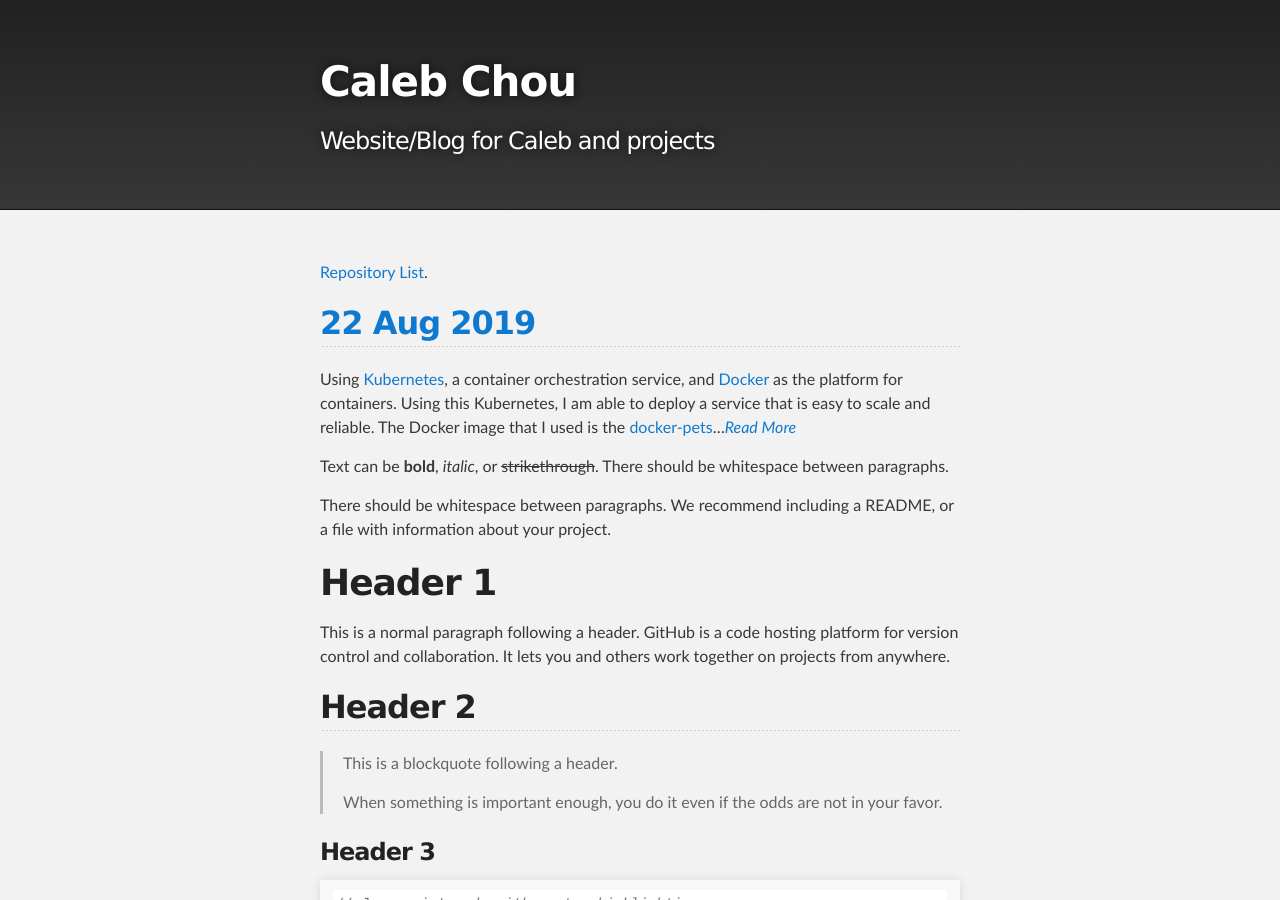
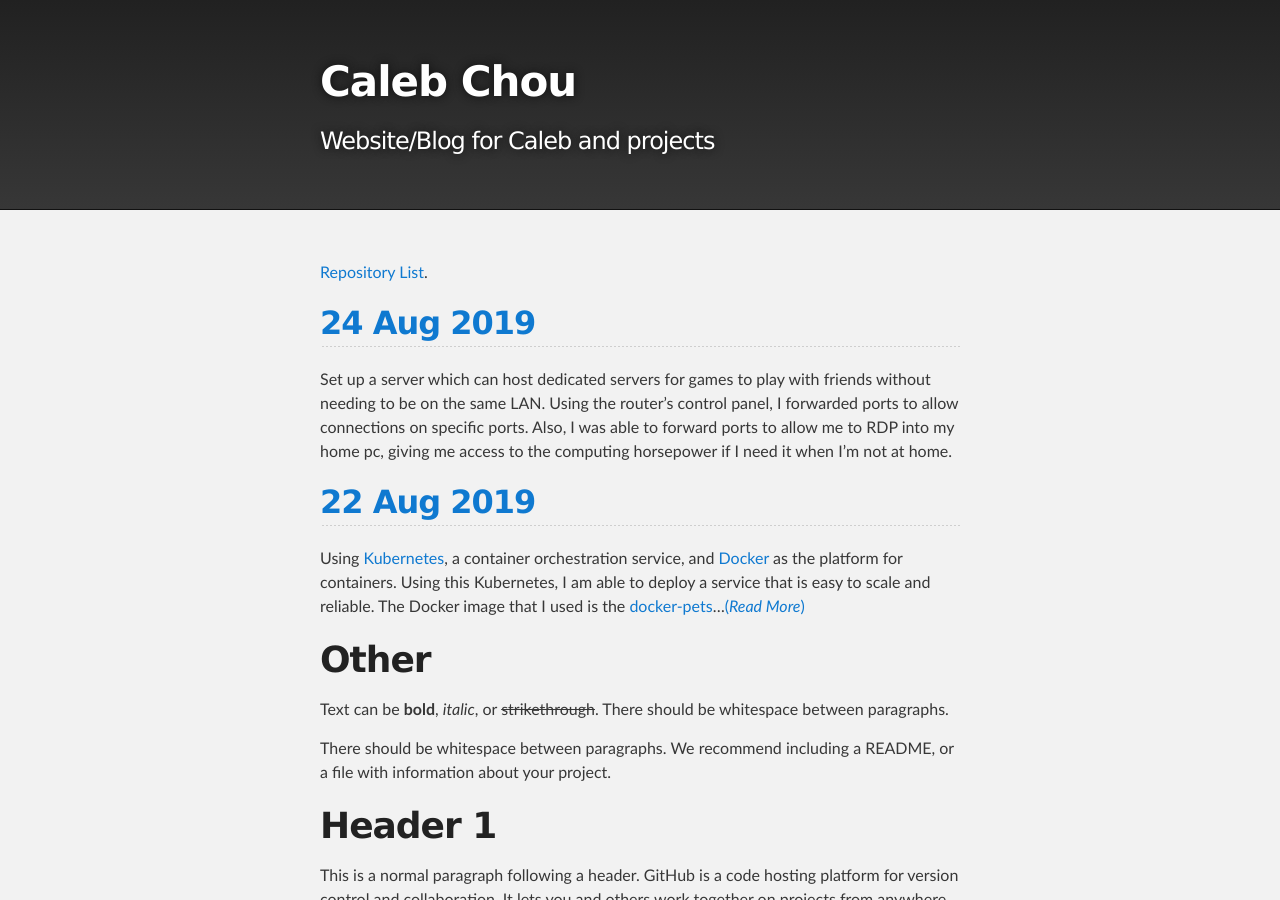
Before and after one commit to caleb-chou/caleb-chou.github.io, a Jekyll site: the page built from index.md, in a window 1280 px wide and 900 px high. Built offline with Jekyll 4.4.1, drawn with Linux system fonts in a browser that asks for light colours.

Commit message:
blogging

```diff
--- a/index.md
+++ b/index.md
@@ -4,12 +4,13 @@ layout: default
 
 [Repository List](./repo-list.html).
 
+## [24 Aug 2019](./blogs/24082019.html)
+Set up a server which can host dedicated servers for games to play with friends without needing to be on the same LAN. Using the router's control panel, I forwarded ports to allow connections on specific ports. Also, I was able to forward ports to allow me to RDP into my home pc, giving me access to the computing horsepower if I need it when I'm not at home.
+
 ## [22 Aug 2019](./blogs/22082019.html)
-Using [Kubernetes](https://kubernetes.io/), a container orchestration service, and [Docker](https://www.docker.com/) as the platform for containers. Using this Kubernetes, I am able to deploy a service that is easy to scale and reliable. The Docker image that I used is the [docker-pets](https://github.com/dockersamples/docker-pets)...[_Read More_](./blogs/22082019)
+Using [Kubernetes](https://kubernetes.io/), a container orchestration service, and [Docker](https://www.docker.com/) as the platform for containers. Using this Kubernetes, I am able to deploy a service that is easy to scale and reliable. The Docker image that I used is the [docker-pets](https://github.com/dockersamples/docker-pets)...[(_Read More_)](./blogs/22082019)
 
-
-
-
+# Other
 Text can be **bold**, _italic_, or ~~strikethrough~~.
 There should be whitespace between paragraphs.
 
```
Also changed, not shown: blogs/22082019.md (+3 -0 lines), blogs/24082019.md (added, +4 -0 lines).
